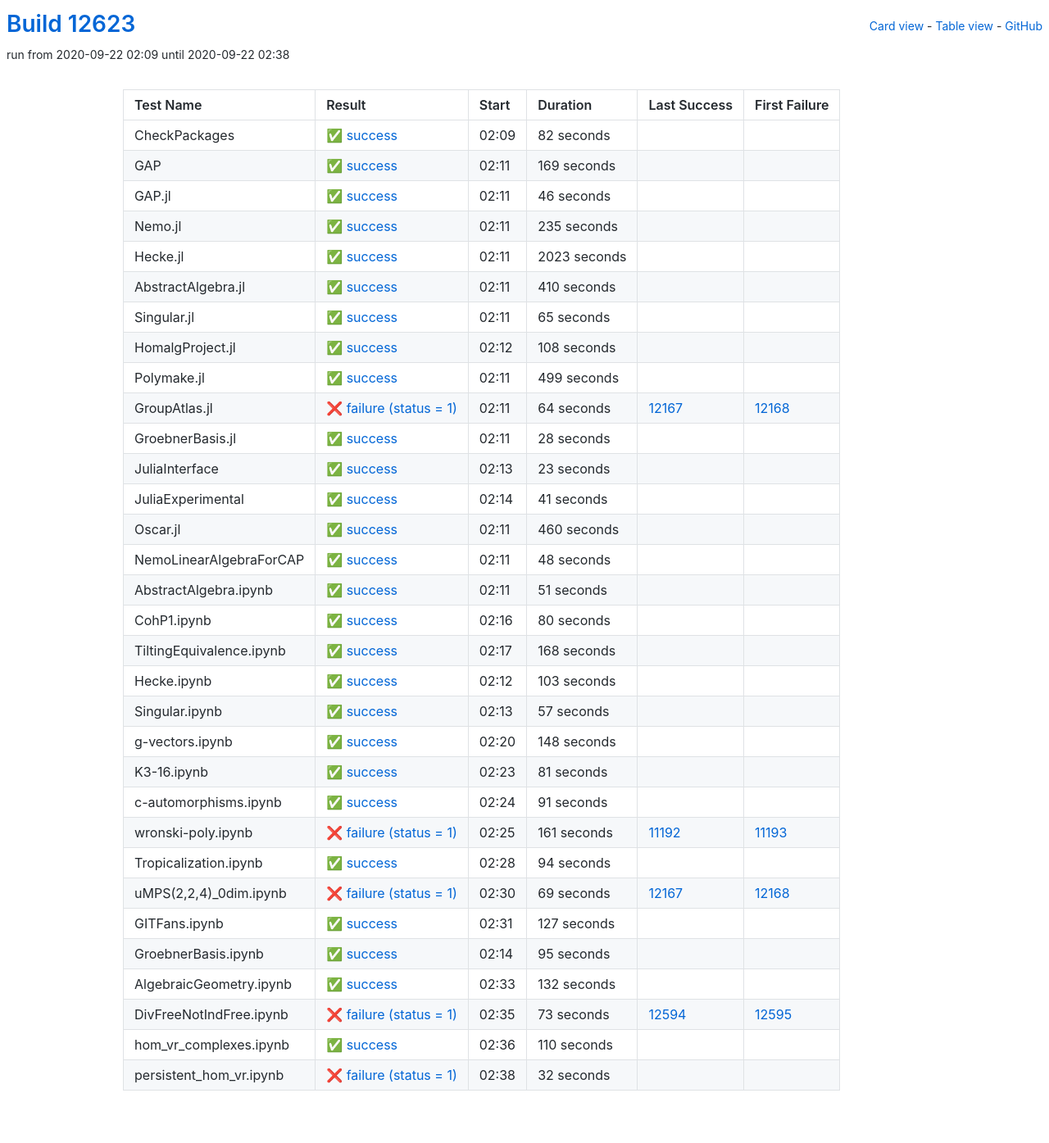
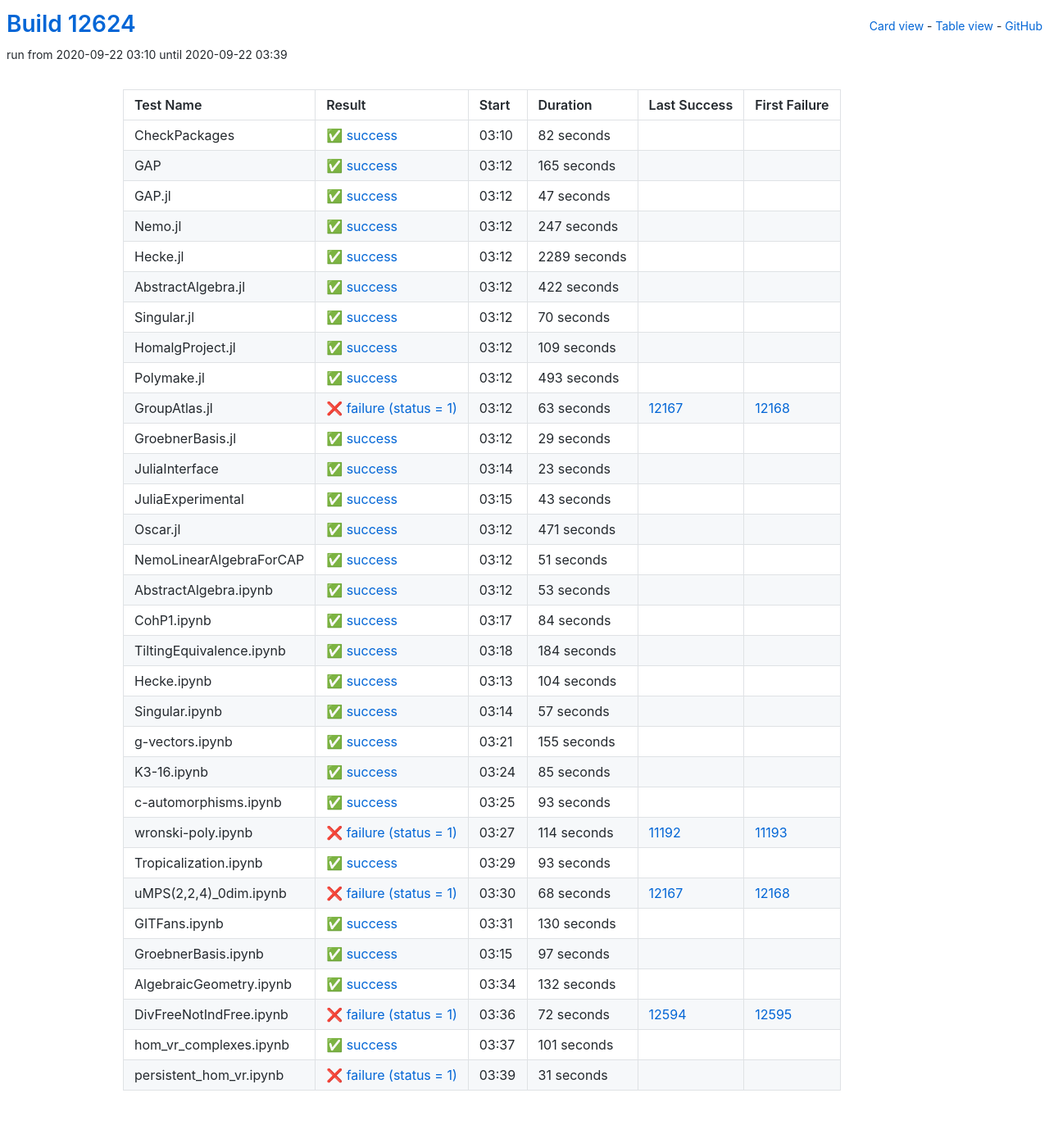
Before and after one commit to oscar-system/oscar-ci-status, a Jekyll site: the page built from table.html, in a window 1280 px wide. Shown: the whole page at 82% size. Built offline with Jekyll 4.4.1, drawn with Linux system fonts in a browser that asks for light colours.

Commit message:
Build #12624

```diff
--- a/_data/ci.yml
+++ b/_data/ci.yml
@@ -1,6 +1,6 @@
 ---
-build: 12623
-build_url: https://oscarci.mathematik.uni-kl.de/job/oscar/12623/
+build: 12624
+build_url: https://oscarci.mathematik.uni-kl.de/job/oscar/12624/
 job: oscar
 organization: oscar-system
 repo: oscar-ci-status
@@ -8,8 +8,8 @@
 tests:
 - name: CheckPackages
   id: checkpackages
-  log: https://oscarci.mathematik.uni-kl.de/job/oscar/12623/artifact/logs/build-12623/CheckPackages.log
-  start: 2020-09-22 02:09
+  log: https://oscarci.mathematik.uni-kl.de/job/oscar/12624/artifact/logs/build-12624/CheckPackages.log
+  start: 2020-09-22 03:10
   success: true
   exitcode: 0
   status: success
@@ -20,128 +20,128 @@
   first_failure_url:
 - name: GAP
   id: gap
-  log: https://oscarci.mathematik.uni-kl.de/job/oscar/12623/artifact/logs/build-12623/GAP.log
-  start: 2020-09-22 02:11
+  log: https://oscarci.mathematik.uni-kl.de/job/oscar/12624/artifact/logs/build-12624/GAP.log
+  start: 2020-09-22 03:12
   success: true
   exitcode: 0
   status: success
-  duration: 169
+  duration: 165
   last_success: false
   last_success_url:
   first_failure: false
   first_failure_url:
 - name: GAP.jl
   id: gap-jl
-  log: https://oscarci.mathematik.uni-kl.de/job/oscar/12623/artifact/logs/build-12623/GAP.jl.log
-  start: 2020-09-22 02:11
+  log: https://oscarci.mathematik.uni-kl.de/job/oscar/12624/artifact/logs/build-12624/GAP.jl.log
+  start: 2020-09-22 03:12
   success: true
   exitcode: 0
   status: success
-  duration: 46
+  duration: 47
   last_success: false
   last_success_url:
   first_failure: false
   first_failure_url:
 - name: Nemo.jl
   id: nemo-jl
-  log: https://oscarci.mathematik.uni-kl.de/job/oscar/12623/artifact/logs/build-12623/Nemo.jl.log
-  start: 2020-09-22 02:11
+  log: https://oscarci.mathematik.uni-kl.de/job/oscar/12624/artifact/logs/build-12624/Nemo.jl.log
+  start: 2020-09-22 03:12
   success: true
   exitcode: 0
   status: success
-  duration: 235
+  duration: 247
   last_success: false
   last_success_url:
   first_failure: false
   first_failure_url:
 - name: Hecke.jl
   id: hecke-jl
-  log: https://oscarci.mathematik.uni-kl.de/job/oscar/12623/artifact/logs/build-12623/Hecke.jl.log
-  start: 2020-09-22 02:11
+  log: https://oscarci.mathematik.uni-kl.de/job/oscar/12624/artifact/logs/build-12624/Hecke.jl.log
+  start: 2020-09-22 03:12
   success: true
   exitcode: 0
   status: success
-  duration: 2023
+  duration: 2289
   last_success: false
   last_success_url:
   first_failure: false
   first_failure_url:
 - name: AbstractAlgebra.jl
   id: abstractalgebra-jl
-  log: https://oscarci.mathematik.uni-kl.de/job/oscar/12623/artifact/logs/build-12623/AbstractAlgebra.jl.log
-  start: 2020-09-22 02:11
+  log: https://oscarci.mathematik.uni-kl.de/job/oscar/12624/artifact/logs/build-12624/AbstractAlgebra.jl.log
+  start: 2020-09-22 03:12
   success: true
   exitcode: 0
   status: success
-  duration: 410
+  duration: 422
   last_success: false
   last_success_url:
   first_failure: false
   first_failure_url:
 - name: Singular.jl
   id: singular-jl
-  log: https://oscarci.mathematik.uni-kl.de/job/oscar/12623/artifact/logs/build-12623/Singular.jl.log
-  start: 2020-09-22 02:11
+  log: https://oscarci.mathematik.uni-kl.de/job/oscar/12624/artifact/logs/build-12624/Singular.jl.log
+  start: 2020-09-22 03:12
   success: true
   exitcode: 0
   status: success
-  duration: 65
+  duration: 70
   last_success: false
   last_success_url:
   first_failure: false
   first_failure_url:
 - name: HomalgProject.jl
   id: homalgproject-jl
-  log: https://oscarci.mathematik.uni-kl.de/job/oscar/12623/artifact/logs/build-12623/HomalgProject.jl.log
-  start: 2020-09-22 02:12
+  log: https://oscarci.mathematik.uni-kl.de/job/oscar/12624/artifact/logs/build-12624/HomalgProject.jl.log
+  start: 2020-09-22 03:12
   success: true
   exitcode: 0
   status: success
-  duration: 108
+  duration: 109
   last_success: false
   last_success_url:
   first_failure: false
   first_failure_url:
 - name: Polymake.jl
   id: polymake-jl
-  log: https://oscarci.mathematik.uni-kl.de/job/oscar/12623/artifact/logs/build-12623/Polymake.jl.log
-  start: 2020-09-22 02:11
+  log: https://oscarci.mathematik.uni-kl.de/job/oscar/12624/artifact/logs/build-12624/Polymake.jl.log
+  start: 2020-09-22 03:12
   success: true
   exitcode: 0
   status: success
-  duration: 499
+  duration: 493
   last_success: false
   last_success_url:
   first_failure: false
   first_failure_url:
 - name: GroupAtlas.jl
   id: groupatlas-jl
-  log: https://oscarci.mathematik.uni-kl.de/job/oscar/12623/artifact/logs/build-12623/GroupAtlas.jl.log
-  start: 2020-09-22 02:11
+  log: https://oscarci.mathematik.uni-kl.de/job/oscar/12624/artifact/logs/build-12624/GroupAtlas.jl.log
+  start: 2020-09-22 03:12
   success: false
   exitcode: 1
   status: failure
-  duration: 64
+  duration: 63
   last_success: 12167
   last_success_url: https://oscarci.mathematik.uni-kl.de/job/oscar/12167/
   first_failure: 12168
   first_failure_url: https://oscarci.mathematik.uni-kl.de/job/oscar/12168/
 - name: GroebnerBasis.jl
   id: groebnerbasis-jl
-  log: https://oscarci.mathematik.uni-kl.de/job/oscar/12623/artifact/logs/build-12623/GroebnerBasis.jl.log
-  start: 2020-09-22 02:11
+  log: https://oscarci.mathematik.uni-kl.de/job/oscar/12624/artifact/logs/build-12624/GroebnerBasis.jl.log
+  start: 2020-09-22 03:12
   success: true
   exitcode: 0
   status: success
-  duration: 28
+  duration: 29
   last_success: false
   last_success_url:
   first_failure: false
   first_failure_url:
 - name: JuliaInterface
   id: juliainterface
-  log: https://oscarci.mathematik.uni-kl.de/job/oscar/12623/artifact/logs/build-12623/JuliaInterface.log
-  start: 2020-09-22 02:13
+  log: https://oscarci.mathematik.uni-kl.de/job/oscar/12624/artifact/logs/build-12624/JuliaInterface.log
+  start: 2020-09-22 03:14
   success: true
   exitcode: 0
   status: success
@@ -152,44 +152,32 @@
   first_failure_url:
 - name: JuliaExperimental
   id: juliaexperimental
-  log: https://oscarci.mathematik.uni-kl.de/job/oscar/12623/artifact/logs/build-12623/JuliaExperimental.log
-  start: 2020-09-22 02:14
+  log: https://oscarci.mathematik.uni-kl.de/job/oscar/12624/artifact/logs/build-12624/JuliaExperimental.log
+  start: 2020-09-22 03:15
   success: true
   exitcode: 0
   status: success
-  duration: 41
+  duration: 43
   last_success: false
   last_success_url:
   first_failure: false
   first_failure_url:
 - name: Oscar.jl
   id: oscar-jl
-  log: https://oscarci.mathematik.uni-kl.de/job/oscar/12623/artifact/logs/build-12623/Oscar.jl.log
-  start: 2020-09-22 02:11
+  log: https://oscarci.mathematik.uni-kl.de/job/oscar/12624/artifact/logs/build-12624/Oscar.jl.log
+  start: 2020-09-22 03:12
   success: true
   exitcode: 0
   status: success
-  duration: 460
+  duration: 471
   last_success: false
   last_success_url:
   first_failure: false
   first_failure_url:
 - name: NemoLinearAlgebraForCAP
   id: nemolinearalgebraforcap
-  log: https://oscarci.mathematik.uni-kl.de/job/oscar/12623/artifact/logs/build-12623/NemoLinearAlgebraForCAP.log
-  start: 2020-09-22 02:11
-  success: true
-  exitcode: 0
-  status: success
-  duration: 48
-  last_success: false
-  last_success_url:
-  first_failure: false
-  first_failure_url:
-- name: AbstractAlgebra.ipynb
-  id: abstractalgebra-ipynb
-  log: https://oscarci.mathematik.uni-kl.de/job/oscar/12623/artifact/logs/build-12623/AbstractAlgebra.ipynb.log
-  start: 2020-09-22 02:11
+  log: https://oscarci.mathematik.uni-kl.de/job/oscar/12624/artifact/logs/build-12624/NemoLinearAlgebraForCAP.log
+  start: 2020-09-22 03:12
   success: true
   exitcode: 0
   status: success
@@ -198,46 +186,58 @@
   last_success_url:
   first_failure: false
   first_failure_url:
-- name: CohP1.ipynb
-  id: cohp1-ipynb
-  log: https://oscarci.mathematik.uni-kl.de/job/oscar/12623/artifact/logs/build-12623/CohP1.ipynb.log
-  start: 2020-09-22 02:16
+- name: AbstractAlgebra.ipynb
+  id: abstractalgebra-ipynb
+  log: https://oscarci.mathematik.uni-kl.de/job/oscar/12624/artifact/logs/build-12624/AbstractAlgebra.ipynb.log
+  start: 2020-09-22 03:12
   success: true
   exitcode: 0
   status: success
-  duration: 80
+  duration: 53
+  last_success: false
+  last_success_url:
+  first_failure: false
+  first_failure_url:
+- name: CohP1.ipynb
+  id: cohp1-ipynb
+  log: https://oscarci.mathematik.uni-kl.de/job/oscar/12624/artifact/logs/build-12624/CohP1.ipynb.log
+  start: 2020-09-22 03:17
+  success: true
+  exitcode: 0
+  status: success
+  duration: 84
   last_success: false
   last_success_url:
   first_failure: false
   first_failure_url:
 - name: TiltingEquivalence.ipynb
   id: tiltingequivalence-ipynb
-  log: https://oscarci.mathematik.uni-kl.de/job/oscar/12623/artifact/logs/build-12623/TiltingEquivalence.ipynb.log
-  start: 2020-09-22 02:17
+  log: https://oscarci.mathematik.uni-kl.de/job/oscar/12624/artifact/logs/build-12624/TiltingEquivalence.ipynb.log
+  start: 2020-09-22 03:18
   success: true
   exitcode: 0
   status: success
-  duration: 168
+  duration: 184
   last_success: false
   last_success_url:
   first_failure: false
   first_failure_url:
 - name: Hecke.ipynb
   id: hecke-ipynb
-  log: https://oscarci.mathematik.uni-kl.de/job/oscar/12623/artifact/logs/build-12623/Hecke.ipynb.log
-  start: 2020-09-22 02:12
+  log: https://oscarci.mathematik.uni-kl.de/job/oscar/12624/artifact/logs/build-12624/Hecke.ipynb.log
+  start: 2020-09-22 03:13
   success: true
   exitcode: 0
   status: success
-  duration: 103
+  duration: 104
   last_success: false
   last_success_url:
   first_failure: false
   first_failure_url:
 - name: Singular.ipynb
   id: singular-ipynb
-  log: https://oscarci.mathematik.uni-kl.de/job/oscar/12623/artifact/logs/build-12623/Singular.ipynb.log
-  start: 2020-09-22 02:13
+  log: https://oscarci.mathematik.uni-kl.de/job/oscar/12624/artifact/logs/build-12624/Singular.ipynb.log
+  start: 2020-09-22 03:14
   success: true
   exitcode: 0
   status: success
@@ -248,104 +248,104 @@
   first_failure_url:
 - name: g-vectors.ipynb
   id: g-vectors-ipynb
-  log: https://oscarci.mathematik.uni-kl.de/job/oscar/12623/artifact/logs/build-12623/g-vectors.ipynb.log
-  start: 2020-09-22 02:20
+  log: https://oscarci.mathematik.uni-kl.de/job/oscar/12624/artifact/logs/build-12624/g-vectors.ipynb.log
+  start: 2020-09-22 03:21
   success: true
   exitcode: 0
   status: success
-  duration: 148
+  duration: 155
   last_success: false
   last_success_url:
   first_failure: false
   first_failure_url:
 - name: K3-16.ipynb
   id: k3-16-ipynb
-  log: https://oscarci.mathematik.uni-kl.de/job/oscar/12623/artifact/logs/build-12623/K3-16.ipynb.log
-  start: 2020-09-22 02:23
+  log: https://oscarci.mathematik.uni-kl.de/job/oscar/12624/artifact/logs/build-12624/K3-16.ipynb.log
+  start: 2020-09-22 03:24
   success: true
   exitcode: 0
   status: success
-  duration: 81
+  duration: 85
   last_success: false
   last_success_url:
   first_failure: false
   first_failure_url:
 - name: c-automorphisms.ipynb
   id: c-automorphisms-ipynb
-  log: https://oscarci.mathematik.uni-kl.de/job/oscar/12623/artifact/logs/build-12623/c-automorphisms.ipynb.log
-  start: 2020-09-22 02:24
+  log: https://oscarci.mathematik.uni-kl.de/job/oscar/12624/artifact/logs/build-12624/c-automorphisms.ipynb.log
+  start: 2020-09-22 03:25
   success: true
   exitcode: 0
   status: success
-  duration: 91
+  duration: 93
   last_success: false
   last_success_url:
   first_failure: false
   first_failure_url:
 - name: wronski-poly.ipynb
   id: wronski-poly-ipynb
-  log: https://oscarci.mathematik.uni-kl.de/job/oscar/12623/artifact/logs/build-12623/wronski-poly.ipynb.log
-  start: 2020-09-22 02:25
+  log: https://oscarci.mathematik.uni-kl.de/job/oscar/12624/artifact/logs/build-12624/wronski-poly.ipynb.log
+  start: 2020-09-22 03:27
   success: false
   exitcode: 1
   status: failure
-  duration: 161
+  duration: 114
   last_success: 11192
   last_success_url: https://oscarci.mathematik.uni-kl.de/job/oscar/11192/
   first_failure: 11193
   first_failure_url: https://oscarci.mathematik.uni-kl.de/job/oscar/11193/
 - name: Tropicalization.ipynb
   id: tropicalization-ipynb
-  log: https://oscarci.mathematik.uni-kl.de/job/oscar/12623/artifact/logs/build-12623/Tropicalization.ipynb.log
-  start: 2020-09-22 02:28
+  log: https://oscarci.mathematik.uni-kl.de/job/oscar/12624/artifact/logs/build-12624/Tropicalization.ipynb.log
+  start: 2020-09-22 03:29
   success: true
   exitcode: 0
   status: success
-  duration: 94
+  duration: 93
   last_success: false
   last_success_url:
   first_failure: false
   first_failure_url:
 - name: uMPS(2,2,4)_0dim.ipynb
   id: umps-2-2-4-0dim-ipynb
-  log: https://oscarci.mathematik.uni-kl.de/job/oscar/12623/artifact/logs/build-12623/uMPS-2-2-4-_0dim.ipynb.log
-  start: 2020-09-22 02:30
+  log: https://oscarci.mathematik.uni-kl.de/job/oscar/12624/artifact/logs/build-12624/uMPS-2-2-4-_0dim.ipynb.log
+  start: 2020-09-22 03:30
   success: false
   exitcode: 1
   status: failure
-  duration: 69
+  duration: 68
   last_success: 12167
   last_success_url: https://oscarci.mathematik.uni-kl.de/job/oscar/12167/
   first_failure: 12168
   first_failure_url: https://oscarci.mathematik.uni-kl.de/job/oscar/12168/
 - name: GITFans.ipynb
   id: gitfans-ipynb
-  log: https://oscarci.mathematik.uni-kl.de/job/oscar/12623/artifact/logs/build-12623/GITFans.ipynb.log
-  start: 2020-09-22 02:31
+  log: https://oscarci.mathematik.uni-kl.de/job/oscar/12624/artifact/logs/build-12624/GITFans.ipynb.log
+  start: 2020-09-22 03:31
   success: true
   exitcode: 0
   status: success
-  duration: 127
+  duration: 130
   last_success: false
   last_success_url:
   first_failure: false
   first_failure_url:
 - name: GroebnerBasis.ipynb
   id: groebnerbasis-ipynb
-  log: https://oscarci.mathematik.uni-kl.de/job/oscar/12623/artifact/logs/build-12623/GroebnerBasis.ipynb.log
-  start: 2020-09-22 02:14
+  log: https://oscarci.mathematik.uni-kl.de/job/oscar/12624/artifact/logs/build-12624/GroebnerBasis.ipynb.log
+  start: 2020-09-22 03:15
   success: true
   exitcode: 0
   status: success
-  duration: 95
+  duration: 97
   last_success: false
   last_success_url:
   first_failure: false
   first_failure_url:
 - name: AlgebraicGeometry.ipynb
   id: algebraicgeometry-ipynb
-  log: https://oscarci.mathematik.uni-kl.de/job/oscar/12623/artifact/logs/build-12623/AlgebraicGeometry.ipynb.log
-  start: 2020-09-22 02:33
+  log: https://oscarci.mathematik.uni-kl.de/job/oscar/12624/artifact/logs/build-12624/AlgebraicGeometry.ipynb.log
+  start: 2020-09-22 03:34
   success: true
   exitcode: 0
   status: success
@@ -356,36 +356,36 @@
   first_failure_url:
 - name: DivFreeNotIndFree.ipynb
   id: divfreenotindfree-ipynb
-  log: https://oscarci.mathematik.uni-kl.de/job/oscar/12623/artifact/logs/build-12623/DivFreeNotIndFree.ipynb.log
-  start: 2020-09-22 02:35
+  log: https://oscarci.mathematik.uni-kl.de/job/oscar/12624/artifact/logs/build-12624/DivFreeNotIndFree.ipynb.log
+  start: 2020-09-22 03:36
   success: false
   exitcode: 1
   status: failure
-  duration: 73
+  duration: 72
   last_success: 12594
   last_success_url: https://oscarci.mathematik.uni-kl.de/job/oscar/12594/
   first_failure: 12595
   first_failure_url: https://oscarci.mathematik.uni-kl.de/job/oscar/12595/
 - name: hom_vr_complexes.ipynb
   id: hom-vr-complexes-ipynb
-  log: https://oscarci.mathematik.uni-kl.de/job/oscar/12623/artifact/logs/build-12623/hom_vr_complexes.ipynb.log
-  start: 2020-09-22 02:36
+  log: https://oscarci.mathematik.uni-kl.de/job/oscar/12624/artifact/logs/build-12624/hom_vr_complexes.ipynb.log
+  start: 2020-09-22 03:37
   success: true
   exitcode: 0
   status: success
-  duration: 110
+  duration: 101
   last_success: false
   last_success_url:
   first_failure: false
   first_failure_url:
 - name: persistent_hom_vr.ipynb
   id: persistent-hom-vr-ipynb
-  log: https://oscarci.mathematik.uni-kl.de/job/oscar/12623/artifact/logs/build-12623/persistent_hom_vr.ipynb.log
-  start: 2020-09-22 02:38
+  log: https://oscarci.mathematik.uni-kl.de/job/oscar/12624/artifact/logs/build-12624/persistent_hom_vr.ipynb.log
+  start: 2020-09-22 03:39
   success: false
   exitcode: 1
   status: failure
-  duration: 32
+  duration: 31
   last_success: false
   last_success_url:
   first_failure: false
```
Also changed, not shown: README.md.
